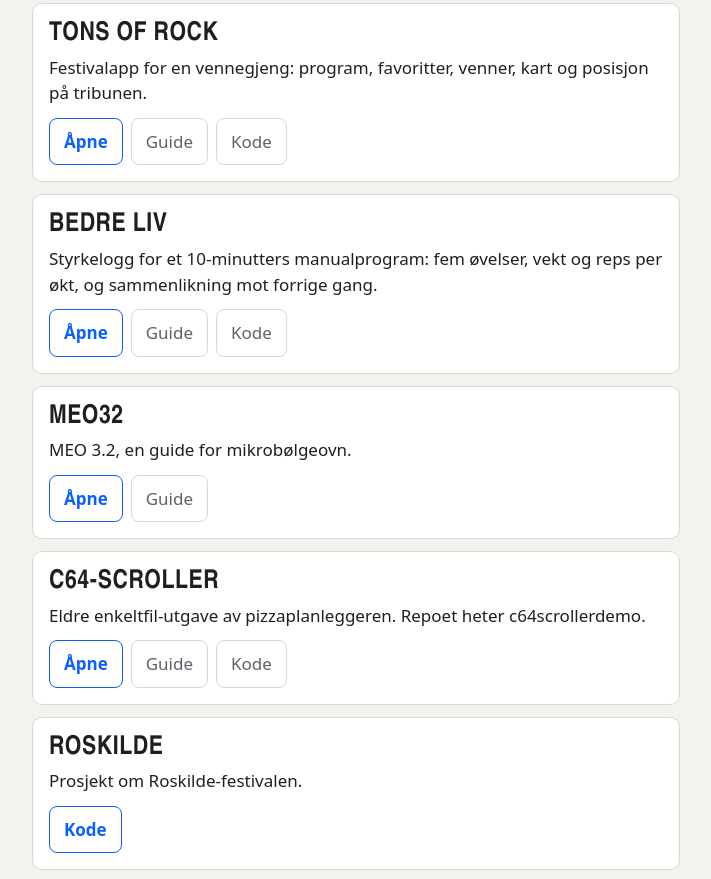
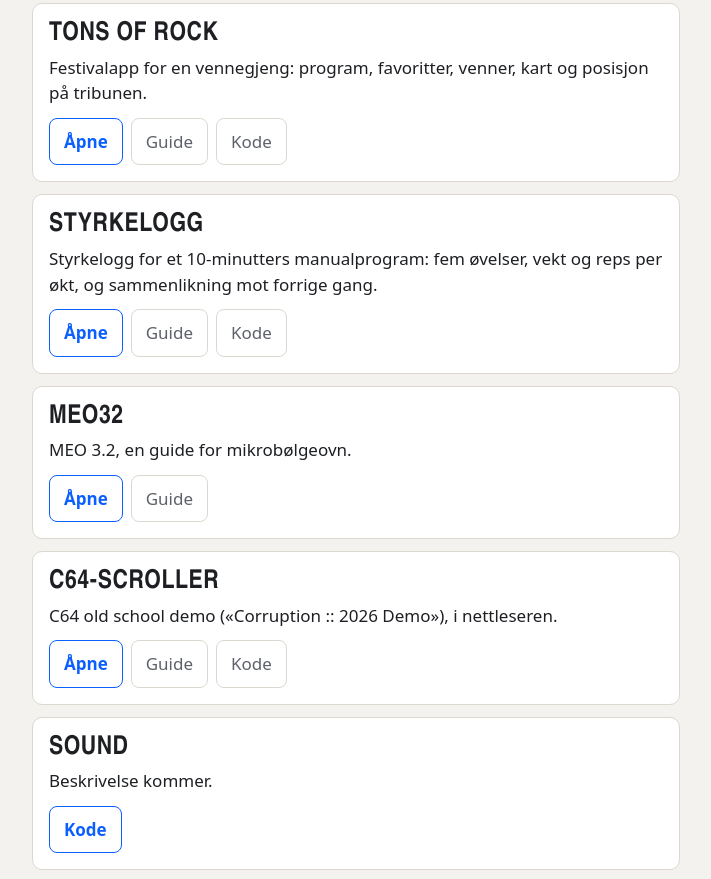
Before and after one commit to runevangen/hobby, a plain HTML site: page index.html in a window 1280 px wide. Shown: the part 1060-1939 px from the top of the page, without its empty margins (284-995 px from the left). Drawn offline with Linux system fonts and the light colour scheme.

Commit message:
C64-demo beskrevet, Roskilde fjernet, Bedre liv heter Styrkelogg
Co-Authored-By: Claude Sonnet 5.5 <noreply@anthropic.com>
Claude-Session: https://claude.ai/code/session_017NqKPBLHGcDWJqvzstxZzA

```diff
--- a/index.html
+++ b/index.html
@@ -38,7 +38,7 @@
       <div class="lenker"><a class="knapp" href="https://tonsofrock.netlify.app">Åpne</a><a class="knapp sekundaer" href="arkitektur.html#tonsofrock">Guide</a><a class="knapp sekundaer" href="https://github.com/runevangen/tonsofrock">Kode</a></div>
     </li>
     <li>
-      <h2>Bedre liv</h2>
+      <h2>Styrkelogg</h2>
       <p>Styrkelogg for et 10-minutters manualprogram: fem øvelser, vekt og reps per økt, og sammenlikning mot forrige gang.</p>
       <div class="lenker"><a class="knapp" href="https://bedreliv.netlify.app">Åpne</a><a class="knapp sekundaer" href="arkitektur.html#bedreliv">Guide</a><a class="knapp sekundaer" href="https://github.com/runevangen/BedreLiv">Kode</a></div>
     </li>
@@ -49,13 +49,8 @@
     </li>
     <li>
       <h2>C64-scroller</h2>
-      <p>Eldre enkeltfil-utgave av pizzaplanleggeren. Repoet heter c64scrollerdemo.</p>
-      <div class="lenker"><a class="knapp" href="https://c64scroller.netlify.app">Åpne</a><a class="knapp sekundaer" href="arkitektur.html#c64">Guide</a><a class="knapp sekundaer" href="https://github.com/runevangen/c64scrollerdemo">Kode</a></div>
-    </li>
-    <li>
-      <h2>Roskilde</h2>
-      <p>Prosjekt om Roskilde-festivalen.</p>
-      <div class="lenker"><a class="knapp" href="https://github.com/runevangen/Roskilde">Kode</a></div>
+      <p>C64 old school demo («Corruption :: 2026 Demo»), i nettleseren.</p>
+      <div class="lenker"><a class="knapp" href="https://c64scroller.netlify.app/Index.html">Åpne</a><a class="knapp sekundaer" href="arkitektur.html#c64">Guide</a><a class="knapp sekundaer" href="https://github.com/runevangen/c64scrollerdemo">Kode</a></div>
     </li>
     <li>
       <h2>Sound</h2>
```
Also changed, not shown: arkitektur.html (+6 -6 lines).
